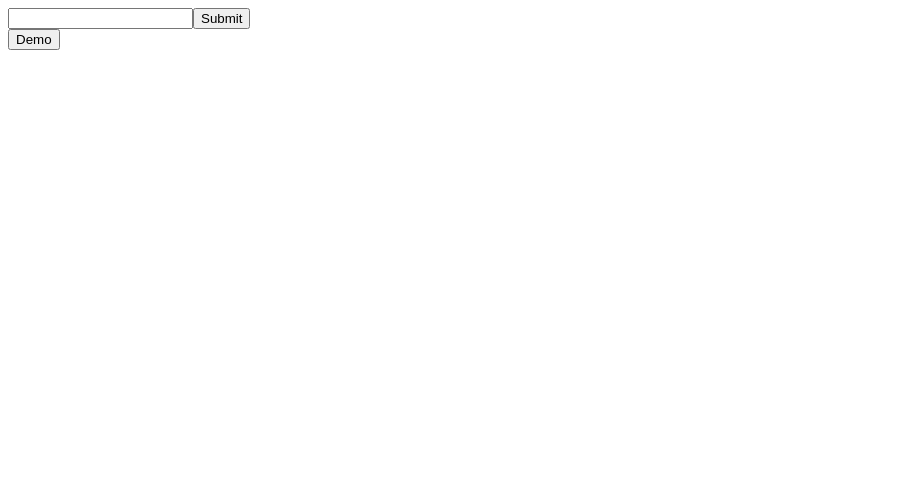
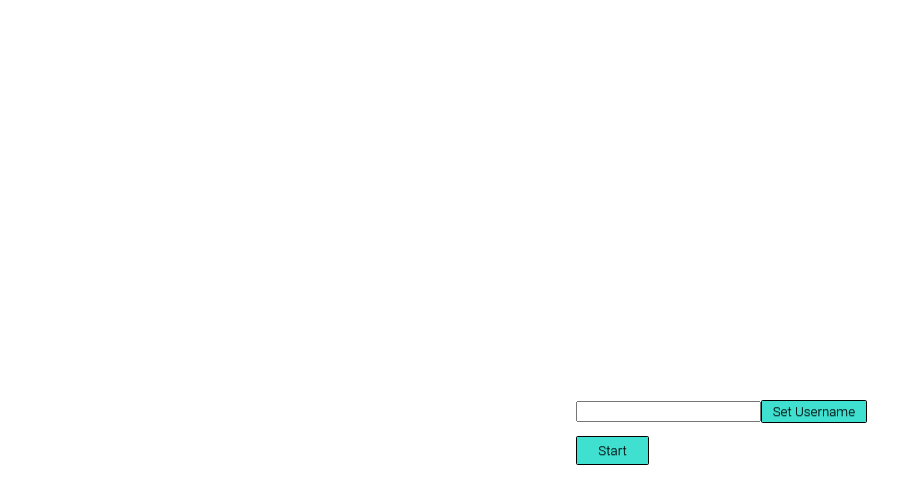
Before and after one commit to AlexTing1/Twitter-Analysis, a React app: page / in a window 1280 px wide. Shown: the top 504 px of the page, without its empty margins (0-922 px from the left). Built offline with nearby package versions, Linux system fonts and the light colour scheme; the HTML template or start-up script is replaced by a standard one.

Commit message:
Fixed css and placement. ADded background color

```diff
--- a/client/src/Components/App.jsx
+++ b/client/src/Components/App.jsx
@@ -4,6 +4,7 @@ import {
 } from 'react-router-dom';
 import Start from './Start';
 import TwitterAnalysis from './TwitterAnalysis';
+import css from './css/app.css';
 
 function App() {
   const [id, setId] = useState('1232319080637616128');
@@ -15,7 +16,7 @@ function App() {
   return (
 
     <Router>
-      <div>
+      <div classsName={css.root}>
         <Switch>
           <Route
             path="/"
--- a/client/src/Components/Sentiment.jsx
+++ b/client/src/Components/Sentiment.jsx
@@ -21,7 +21,7 @@ import css from './css/sentiment.css';
 
 //  Sentiment uses the sentiment npm package in order to analyze the sentiment value of a tweet.
 //  More info about the sentiment package can be found here: https://www.npmjs.com/package/sentiment
-function Sentiment({ tweetData, startDate, endDate }) {
+function Sentiment({ tweetData }) {
   const [sentiment, setSentiment] = useState({
     positive: 0,
     neutral: 0,
@@ -82,15 +82,13 @@ function Sentiment({ tweetData, startDate, endDate }) {
       <span className={css.text}>Sentiment analysis</span>
       <br />
       <br />
-      {dataPercent !== 'NaN' && <SentimentPieChart data={sentiment} dataPercent={dataPercent} posPercent={posPercent} neutPercent={neutPercent} negPercent={negPercent} startDate={startDate} endDate={endDate} /> }
+      {dataPercent !== 'NaN' && <SentimentPieChart data={sentiment} dataPercent={dataPercent} posPercent={posPercent} neutPercent={neutPercent} negPercent={negPercent} /> }
     </div>
   );
 }
 
 Sentiment.propTypes = {
   tweetData: PropTypes.arrayOf(PropTypes.object).isRequired,
-  startDate: PropTypes.string.isRequired,
-  endDate: PropTypes.string.isRequired,
 };
 
 export default Sentiment;
--- a/client/src/Components/SentimentPieChart.jsx
+++ b/client/src/Components/SentimentPieChart.jsx
@@ -18,7 +18,7 @@ import css from './css/sentimentPieChart.css';
 
 //  ./css/sentimentPieChart.css contains the css used for this function.
 function SentimentPieChart({
-  data, dataPercent, startDate, endDate, posPercent, negPercent, neutPercent,
+  data, dataPercent, posPercent, negPercent, neutPercent,
 }) {
   const options = {
     plugins: {
@@ -41,7 +41,7 @@ function SentimentPieChart({
       paddingBelowLegends: false,
       title: {
         display: true,
-        text: `From ${startDate} - ${endDate}`,
+        text: 'Last 100 Tweets',
         position: 'top',
         align: 'center',
         font: {
@@ -129,8 +129,6 @@ SentimentPieChart.propTypes = {
     negative: PropTypes.number.isRequired,
   }).isRequired,
   dataPercent: PropTypes.number.isRequired,
-  startDate: PropTypes.string.isRequired,
-  endDate: PropTypes.string.isRequired,
   posPercent: PropTypes.number.isRequired,
   negPercent: PropTypes.number.isRequired,
   neutPercent: PropTypes.number.isRequired,
--- a/client/src/Components/Start.jsx
+++ b/client/src/Components/Start.jsx
@@ -1,6 +1,7 @@
 import React, { useState } from 'react';
 import { Link } from 'react-router-dom';
 import axios from 'axios';
+import css from './css/start.css';
 
 function Start({ setId }) {
   //const [id, setId] = useState('1232319080637616128');
@@ -21,13 +22,13 @@ function Start({ setId }) {
   }
 
   return (
-    <div>
+    <div className={css.container}>
       <div>
         <input type="text" onChange={onChange} />
-        <button type="submit" onClick={setUserName}>Submit</button>
+        <button type="submit" onClick={setUserName} className={css.setButton}>Set Username</button>
       </div>
       <Link to="/twitteranalysis">
-        <button type="button">Demo</button>
+        <button type="button" className={css.startButton}>Start</button>
       </Link>
     </div>
   );
--- a/client/src/Components/TwitterAnalysis.jsx
+++ b/client/src/Components/TwitterAnalysis.jsx
@@ -1,4 +1,5 @@
 import React, { useEffect, useState } from 'react';
+import { Link } from 'react-router-dom';
 import axios from 'axios';
 import Sentiment from './Sentiment';
 import PopularWords from './PopularWords';
@@ -9,8 +10,6 @@ import css from './css/app.css';
 //  from Twitter API and sends that information to the right files. Data is collected using Twitter
 //  API. Function calls are creatd under server/index.js.
 function TwitterAnalysis({ id }) {
-  console.log(id);
-  //const id = '1232319080637616128'; //  This is Certik's twitter id
   const startDate = '2021-01-01T00:00:00Z'; //  This is the date where I start collection data.
   const [tweetData, setTweetData] = useState([]);
   const [likedTweetsData, setLikedTweetsData] = useState([]);
@@ -80,6 +79,7 @@ function TwitterAnalysis({ id }) {
       },
     })
       .then((resp) => {
+        console.log(resp.data.data);
         setDoughnutTweetData(resp.data.data);
       });
   }, [id, startDate]);
@@ -87,13 +87,15 @@ function TwitterAnalysis({ id }) {
   return (
     <div className={css.container}>
       <div className={css.pieGraph}>
-        <Sentiment tweetData={doughnutTweetData} startDate={sentimentStartDate} endDate={endDate} />
+        <Sentiment tweetData={doughnutTweetData} />
       </div>
       <div className={css.otherGraph}>
         <Graph tweetData={tweetData} likedTweetsData={likedTweetsData} retweetData={retweetData} />
         <PopularWords tweetData={tweetData} />
       </div>
-
+      <Link to="/">
+        <button type="button">Back</button>
+      </Link>
     </div>
 
   );
--- a/client/src/Components/css/app.css
+++ b/client/src/Components/css/app.css
@@ -26,3 +26,7 @@
   padding: 0em;
 
 }
+
+.root {
+  background-color: lightgrey;
+}
--- a/client/src/Components/css/popularWords.css
+++ b/client/src/Components/css/popularWords.css
@@ -1,19 +1,21 @@
 .container {
-  width: 1000px;
-  height: 200px;
-  margin-top: 25px;
+  width: 832px;
+  height: 234px;
+  /* margin-top: 25px; */
+  background-color: #fbfbfc;
 }
 
 .text {
   font-family: Helvetica,  sans-serif;
   font-size: 24px;
   font-style: 'bold';
+
 }
 
 .wordCloud {
   background-color: #fbfbfc;
   width: 832px;
-  height: 166px;
+  height: 163px;
 }
 
 .tooltip {
--- /dev/null
+++ b/client/src/Components/css/start.css
@@ -0,0 +1,71 @@
+.container {
+  position: fixed;
+  top:50%;
+  left:45%;
+
+  /* -webkit-transform: translate(-50%, -50%);
+    transform: translate(-50%, -50%); */
+  /* align-content: center;
+  justify-content: center;
+  align-items: center; */
+  /* width: 100vw;
+  height:100vh; */
+  /* //height:1000px; */
+}
+
+/* .startButton {
+  margin-top: 10px;
+}
+ */
+.setButton {
+  display:inline-block;
+  padding:0.23em 0.8em;
+  border:0.1em solid #000000;
+  margin:0 0.2em 0.2em 0;
+  border-radius:0.12em;
+  box-sizing: border-box;
+  text-decoration:none;
+  font-family:'Roboto',sans-serif;
+  font-weight:300;
+  color:#000000;
+  text-shadow: 0 0.04em 0.04em rgba(0,0,0,0.35);
+  background-color:#FFFFFF;
+  text-align:center;
+  transition: all 0.15s;
+  background-color: turquoise;
+}
+.setButton:hover{
+  text-shadow: 0 0 2em rgba(255,255,255,1);
+  color:#FFFFFF;
+  /* border-color:#FFFFFF; */
+}
+
+.startButton {
+  display:inline-block;
+  padding:0.46em 1.6em;
+  border:0.1em solid #000000;
+  margin:0 0.2em 0.2em 0;
+  border-radius:0.12em;
+  box-sizing: border-box;
+  text-decoration:none;
+  font-family:'Roboto',sans-serif;
+  font-weight:300;
+  color:#000000;
+  text-shadow: 0 0.04em 0.04em rgba(0,0,0,0.35);
+  background-color:#FFFFFF;
+  text-align:center;
+  transition: all 0.15s;
+  background-color: turquoise;
+  margin-top: 10px;
+}
+.startButton:hover{
+  text-shadow: 0 0 2em rgba(255,255,255,1);
+  color:#FFFFFF;
+  /* border-color:#FFFFFF; */
+}
+/*   @media all and (max-width:30em){
+   a.button1{
+    display:block;
+    margin:0.4em auto;
+   }
+  } */
--- a/client/src/index.jsx
+++ b/client/src/index.jsx
@@ -1,6 +1,5 @@
 import React from 'react';
 import ReactDOM from 'react-dom';
-import TwitterAnalysis from './Components/TwitterAnalysis';
 import App from './Components/App';
 
 ReactDOM.render(<App />, document.getElementById('Twitter-Analysis'));
```
Also changed, not shown: 2 other files (tests, documents, lock files or other folders).
